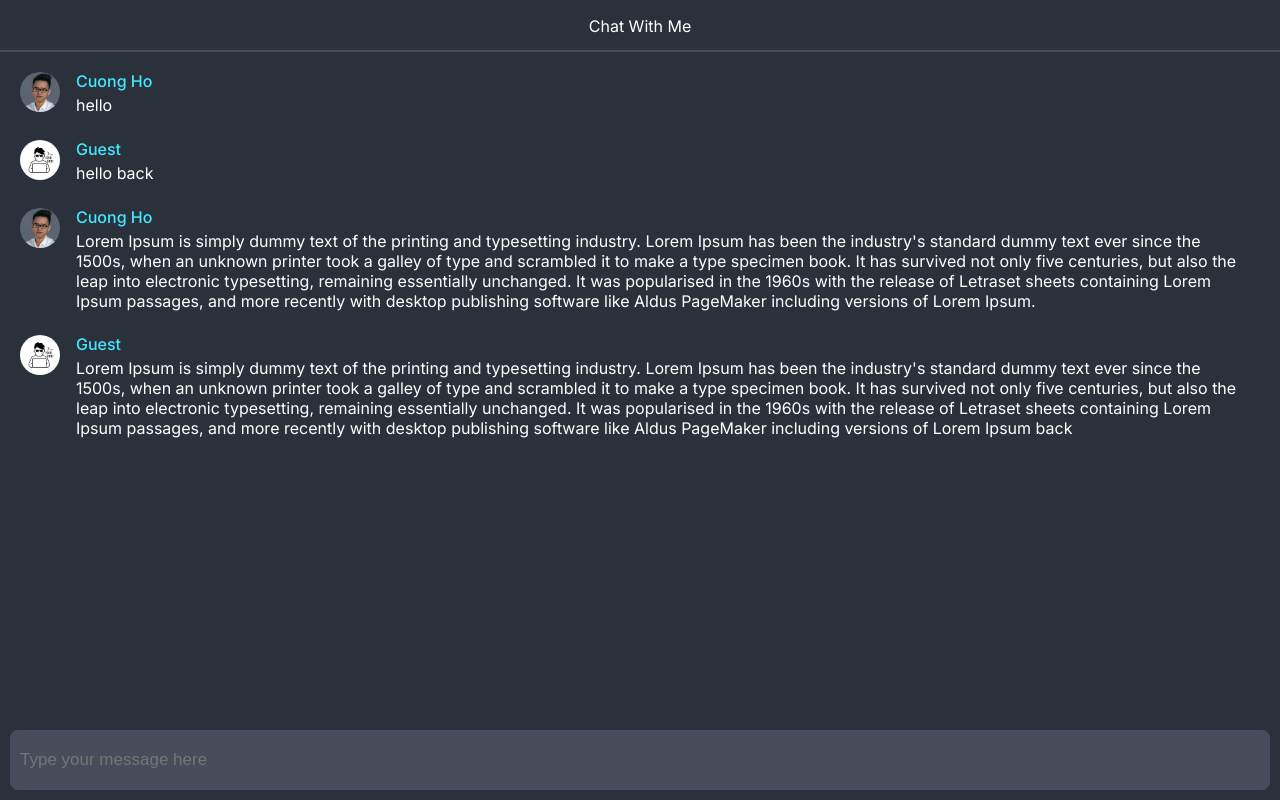
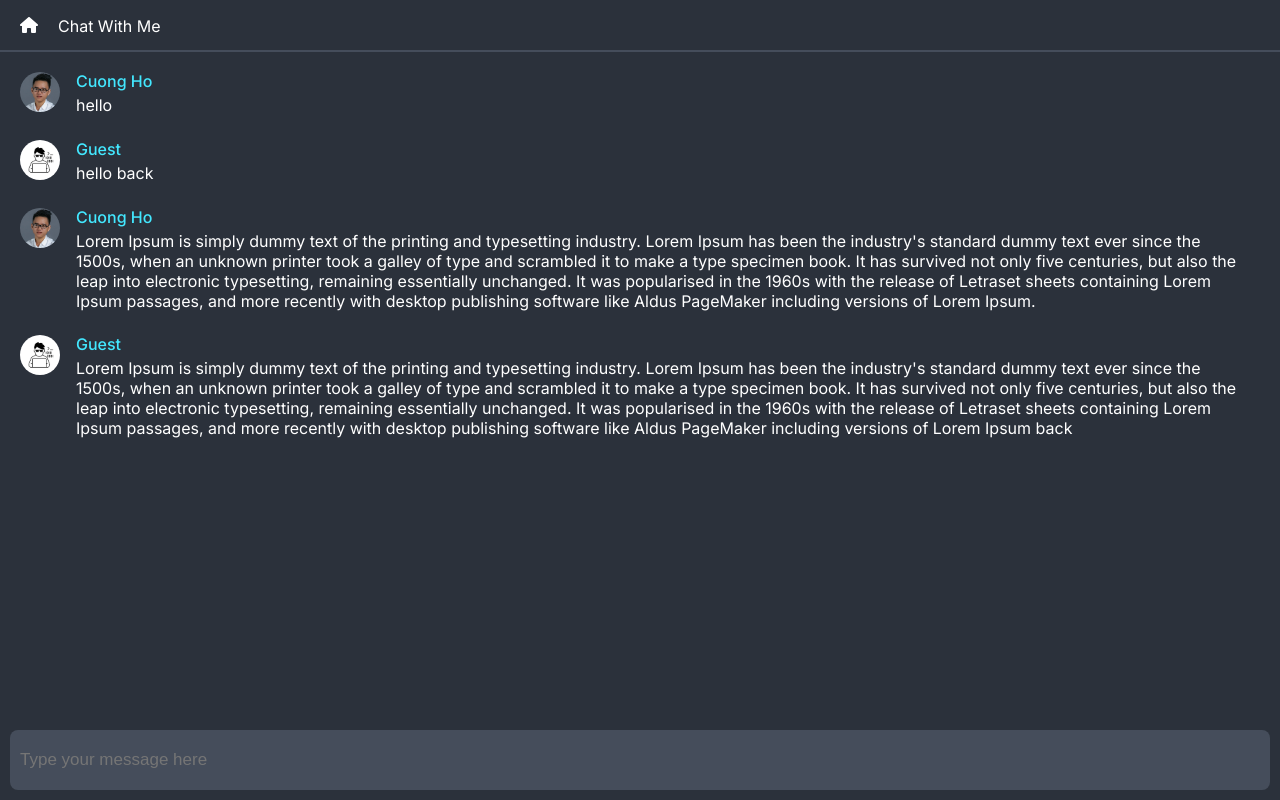
Before and after one commit to mrhocuong/ch-resume, a React (Create React App) app: page /chat-with-me in a window 1280 px wide. Built offline with nearby package versions, Linux system fonts and the light colour scheme.

Commit message:
add home button

```diff
--- a/src/pages/ChatWithMe.tsx
+++ b/src/pages/ChatWithMe.tsx
@@ -2,6 +2,9 @@ import { FC } from 'react';
 import Style from '../styles/pages/ChatWithMe.module.scss';
 import avatar from '../assets/avatar.jpg';
 import devAvatar from '../assets/dev-avarta.jpeg';
+import { faHome } from '@fortawesome/free-solid-svg-icons';
+import { FontAwesomeIcon } from '@fortawesome/react-fontawesome';
+import { useNavigate } from 'react-router-dom';
 
 interface IMessageModel {
   senderId: number;
@@ -9,6 +12,8 @@ interface IMessageModel {
   message: string;
 }
 const ChatWithMe: FC = () => {
+  const navigate = useNavigate();
+
   const userId = 1;
   const chatConst: IMessageModel[] = [
     {
@@ -52,6 +57,13 @@ const ChatWithMe: FC = () => {
   return (
     <div className={Style.chatWithMe}>
       <div className={Style.chatHeader}>
+        <span
+          onClick={() => {
+            navigate('/');
+          }}
+        >
+          <FontAwesomeIcon icon={faHome} />
+        </span>
         <p>Chat With Me</p>
       </div>
       <div className={Style.chatSection}>
--- a/src/styles/pages/ChatWithMe.module.scss
+++ b/src/styles/pages/ChatWithMe.module.scss
@@ -3,14 +3,24 @@ $chat-secondary-color: #454d5b;
 .chatWithMe {
   background-color: $chat-primary-color;
   .chatHeader {
+    display: flex;
     height: 3.125rem;
     position: fixed;
     top: 0;
     width: 100%;
-    text-align: center;
     background-color: $chat-primary-color;
     border-bottom: solid 0.125rem $chat-secondary-color;
     color: #fff;
+    span {
+      align-self: center;
+      padding-left: 20px;
+      :hover {
+        cursor: pointer;
+      }
+    }
+    p {
+      padding-left: 20px;
+    }
   }
   .chatSection {
     position: fixed;
```
